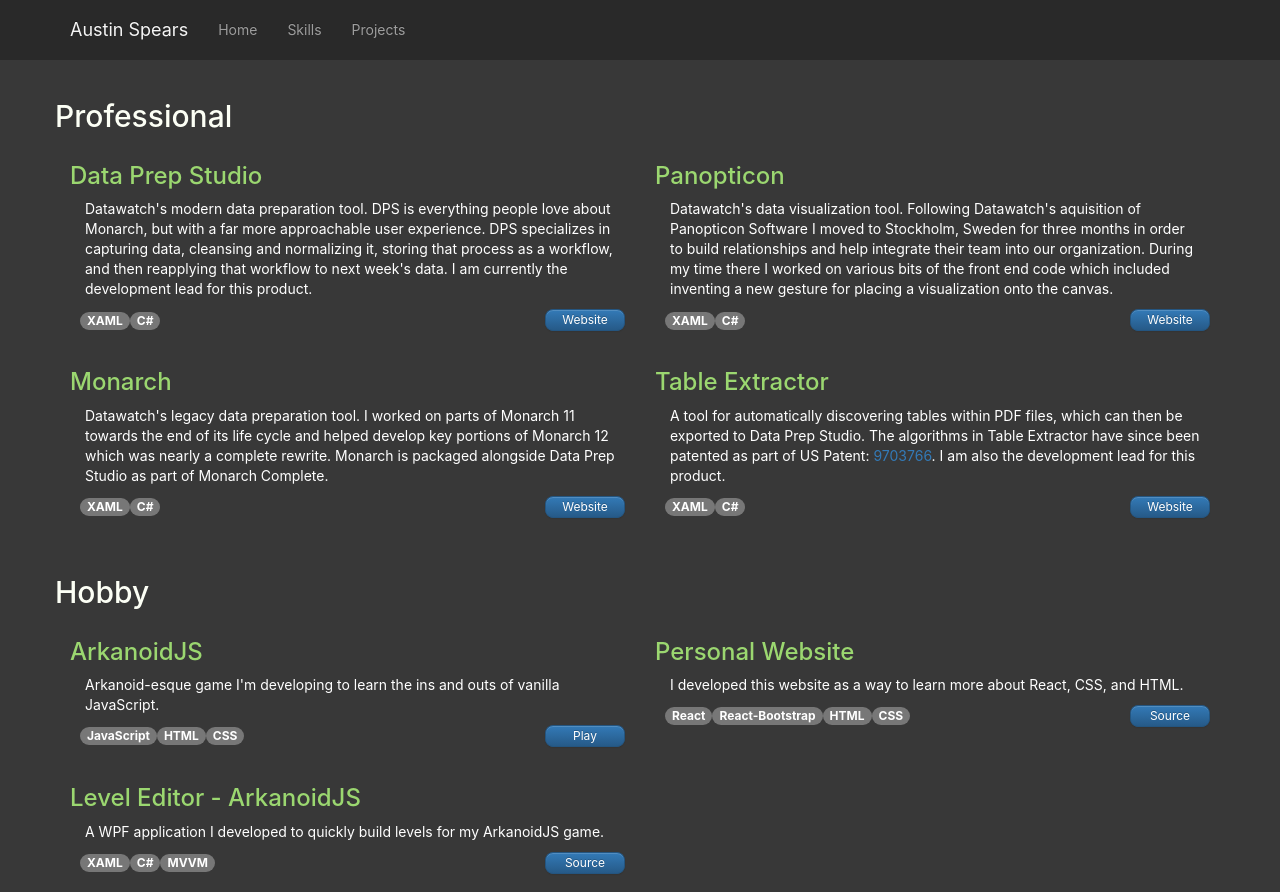
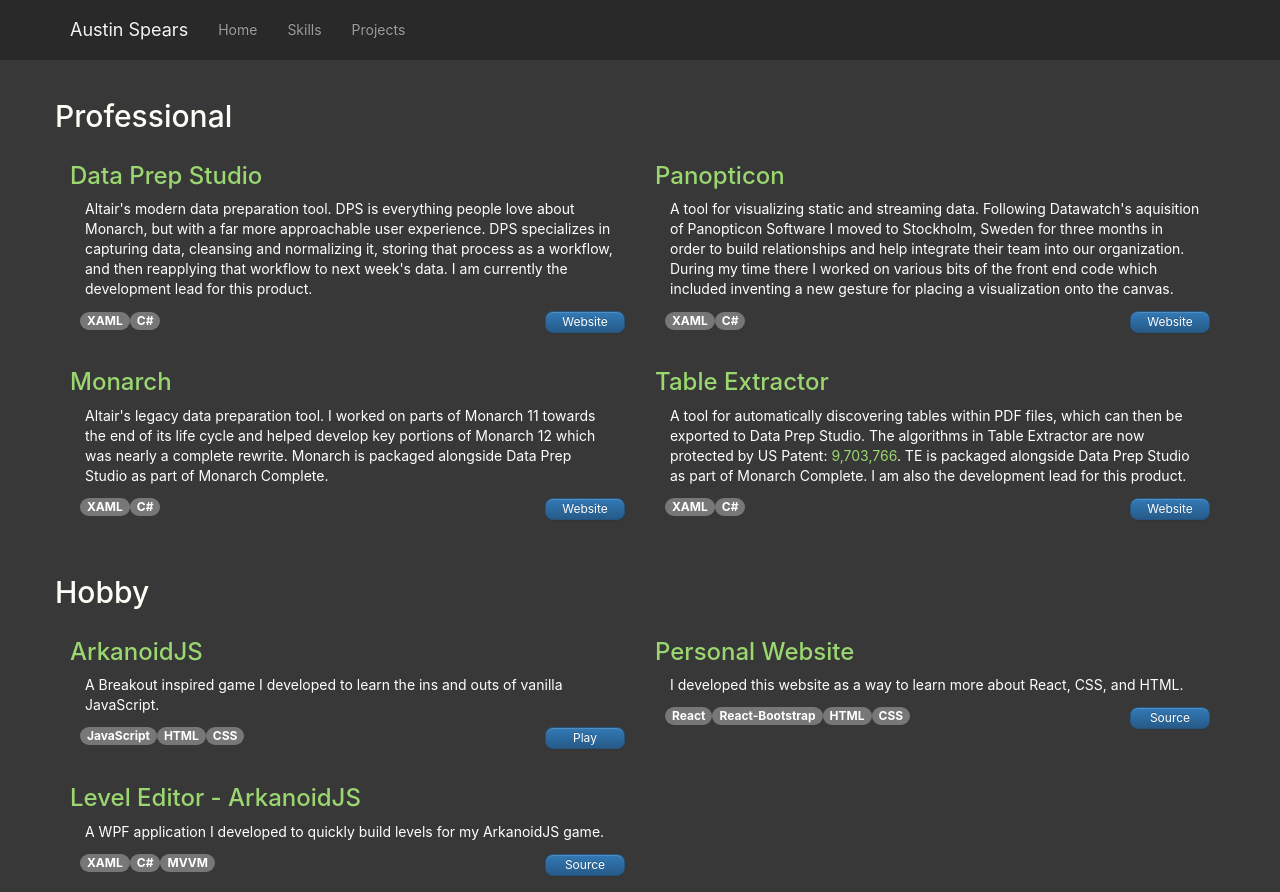
Before and after one commit to Tanoshikatta/AboutMe-React, a React (Create React App) app: page /projects in a window 1280 px wide. Built offline with nearby package versions, Linux system fonts and the light colour scheme.

Commit message:
Updated Datawatch references to Altair

```diff
--- a/src/components/projectBlurb.js
+++ b/src/components/projectBlurb.js
@@ -17,7 +17,7 @@
                 <Button onClick={this.props.buttonClick}
                         bsStyle="primary"
                         bsSize="xsmall"
-                        style={{minWidth: 80, float: "right"}}>
+                        style={{minWidth: 80, marginTop:2, float: "right"}}>
                     {this.props.buttonTitle}
                 </Button>
             </div>
--- a/src/css/App.css
+++ b/src/css/App.css
@@ -1,3 +1,4 @@
+/* Color Variables */
 :root {
   --navbar-background-color: #292929;
   --main-background-color: #383838;
@@ -5,53 +6,16 @@
   --h2-color: #FCFFF5;
   --h3-color: #9BD770;
   --text-color: white;
+  --link-color: #9BD770;
+  --link-visited-color:#9BD770;
+  --link-hover-color: #dbe9d0;
+  --link-active-color: #9BD770;
 }
 
+/* Element Styling */
 body {
   background-color: var(--main-background-color);
   font-family: -apple-system, BlinkMacSystemFont, 'Segoe UI', Roboto, Oxygen, Ubuntu, Cantarell, 'Open Sans', 'Helvetica Neue', sans-serif
-}
-
-.App {
-
-}
-
-.navbar,
-.navbar-default {
-    background-image: none !important;
-    border: none;
-    border-bottom-left-radius: 0;
-    border-bottom-right-radius: 0;
-    border-top-left-radius: 0;
-    border-top-right-radius: 0;
-    background-color: var(--navbar-background-color);
-}
-
-.navbar-brand,
-.navbar-nav li a {
-    line-height: 60px;
-    height: 60px;
-    padding-top: 0;
-}
-
-
-.navbar-toggle {
-  padding-top: 15px;
-}
-
-.navbar-inverse .navbar-toggle:hover,
-.navbar-inverse .navbar-toggle:focus {
-  background-color: transparent;
-}
-
-.navbar-inverse .navbar-brand {
-  color: whitesmoke;
-}
-
-.navbar-inverse .navbar-brand:hover,
-.navbar-inverse .navbar-brand:focus {
-  background-color: transparent;
-  color: whitesmoke;
 }
 
 h1 {
@@ -79,6 +43,61 @@
   color: var(--text-color);
 }
 
+a:link {
+  color: var(--link-color);
+}
+
+a:visited {
+  color: var(--link-visited-color);
+}
+
+a:hover {
+  color: var(--link-hover-color);
+}
+
+a:active {
+  color: var(--link-active-color);
+}
+
+/* Navbar Styling */
+.navbar,
+.navbar-default {
+    background-image: none !important;
+    border: none;
+    border-bottom-left-radius: 0;
+    border-bottom-right-radius: 0;
+    border-top-left-radius: 0;
+    border-top-right-radius: 0;
+    background-color: var(--navbar-background-color);
+}
+
+.navbar-brand,
+.navbar-nav li a {
+    line-height: 60px;
+    height: 60px;
+    padding-top: 0;
+}
+
+.navbar-toggle {
+  padding-top: 15px;
+}
+
+.navbar-inverse .navbar-toggle:hover,
+.navbar-inverse .navbar-toggle:focus {
+  background-color: transparent;
+}
+
+.navbar-inverse .navbar-brand {
+  color: whitesmoke;
+}
+
+.navbar-inverse .navbar-brand:hover,
+.navbar-inverse .navbar-brand:focus {
+  background-color: transparent;
+  color: whitesmoke;
+}
+
+/* Navbar Animation Styling*/
 .fade-enter {
   margin-left: 100%;
   z-index: 1;
--- a/src/pages/home.js
+++ b/src/pages/home.js
@@ -8,11 +8,14 @@
                 <h1 style={{marginLeft: -10, marginBottom: 20}}>Welcome!</h1>
                 <p>
                     The url and navbar probably clued you in, but I'm Austin Spears.
-                    I have been developing software professionally for over six years
+                    I have been developing software professionally for over seven years
                     with a primary focus on creating desktop applications using XAML and C#.
                     <br/>
                     <br/>
-                    I am currently the team lead for Datawatch's self service data preparation tool: Data Prep Studio!
+                    Currently I lead the team responsible for developing Altair's self-service data preparation tool:&nbsp;
+                    <a href="https://www.datawatch.com/in-action/monarch-desktop/">Monarch</a>
+                    <br/>
+                    <br/>
                 </p>
                 <p>
                     <Button bsStyle="primary" onClick={this.linkedInClick}>LinkedIn Profile</Button>
--- a/src/pages/projects.js
+++ b/src/pages/projects.js
@@ -15,7 +15,7 @@
                                     className="projectBlurb"
                                     title="Data Prep Studio"
                                     description={
-                                        <p>Datawatch's modern data preparation tool.  DPS is everything people love about Monarch, but with a far more approachable user experience.
+                                        <p>Altair's modern data preparation tool.  DPS is everything people love about Monarch, but with a far more approachable user experience.
                                             DPS specializes in capturing data, cleansing and normalizing it, storing that process as a workflow, and then reapplying
                                             that workflow to next week's data. I am currently the development lead for this product.</p>
                                     }
@@ -33,7 +33,7 @@
                                     className="projectBlurb"
                                     title="Panopticon"
                                     description={
-                                        <p>Datawatch's data visualization tool.  Following Datawatch's aquisition of Panopticon Software I moved to Stockholm, Sweden
+                                        <p>A tool for visualizing static and streaming data.  Following Datawatch's aquisition of Panopticon Software I moved to Stockholm, Sweden
                                             for three months in order to build relationships and help integrate their team into our organization.  During my time there
                                             I worked on various bits of the front end code which included inventing a new gesture for placing a visualization onto the canvas.
                                         </p>
@@ -45,7 +45,7 @@
                                         </div>
                                     }
                                     buttonTitle="Website"
-                                    buttonClick={() => this.buttonClickHandler("https://www.datawatch.com/our-platform/panopticon/")}/>
+                                    buttonClick={() => this.buttonClickHandler("https://www.datawatch.com/in-action/panopticon-streaming-analytics-platform/")}/>
                             </Col>
                         </Row>
                         <Row>
@@ -54,7 +54,7 @@
                                     className="projectBlurb"
                                     title="Monarch"
                                     description={
-                                        <p>Datawatch's legacy data preparation tool.  I worked on parts of Monarch 11 towards the end of its life cycle and helped
+                                        <p>Altair's legacy data preparation tool.  I worked on parts of Monarch 11 towards the end of its life cycle and helped
                                             develop key portions of Monarch 12 which was nearly a complete rewrite.  Monarch is packaged alongside Data Prep Studio
                                             as part of Monarch Complete.</p>
                                     }
@@ -65,7 +65,7 @@
                                         </div>
                                     }
                                     buttonTitle="Website"
-                                    buttonClick={() => this.buttonClickHandler("https://www.datawatch.com/our-platform/monarch/")}/>
+                                    buttonClick={() => this.buttonClickHandler("https://www.datawatch.com/in-action/monarch-desktop/")}/>
                             </Col>
                             <Col sm={6} md={6}>
                                 <ProjectBlurb
@@ -73,8 +73,8 @@
                                     title="Table Extractor"
                                     description={
                                         <p>A tool for automatically discovering tables within PDF files, which can then be exported to Data Prep Studio.  The algorithms in
-                                            Table Extractor have since been patented as part of US Patent: <a href="http://patft.uspto.gov/netacgi/nph-Parser?Sect1=PTO1&Sect2=HITOFF&d=PALL&p=1&u=%252Fnetahtml%252FPTO%252Fsrchnum.htm&r=1&f=G&l=50&s1=9703766.PN.&OS=PN/9703766&RS=PN/9703766">9703766</a>.
-                                            I am also the development lead for this product.</p>
+                                            Table Extractor are now protected by US Patent: <a href="http://patft.uspto.gov/netacgi/nph-Parser?Sect1=PTO1&Sect2=HITOFF&d=PALL&p=1&u=%252Fnetahtml%252FPTO%252Fsrchnum.htm&r=1&f=G&l=50&s1=9703766.PN.&OS=PN/9703766&RS=PN/9703766">9,703,766</a>.
+                                            TE is packaged alongside Data Prep Studio as part of Monarch Complete.  I am also the development lead for this product.</p>
                                     }
                                     badges={
                                         <div>
@@ -97,7 +97,7 @@
                                     className="projectBlurb"
                                     title="ArkanoidJS"
                                     description={
-                                        <p>Arkanoid-esque game I'm developing to learn the ins and outs of vanilla JavaScript.</p>
+                                        <p>A Breakout inspired game I developed to learn the ins and outs of vanilla JavaScript.</p>
                                     }
                                     badges={
                                         <div>
```
